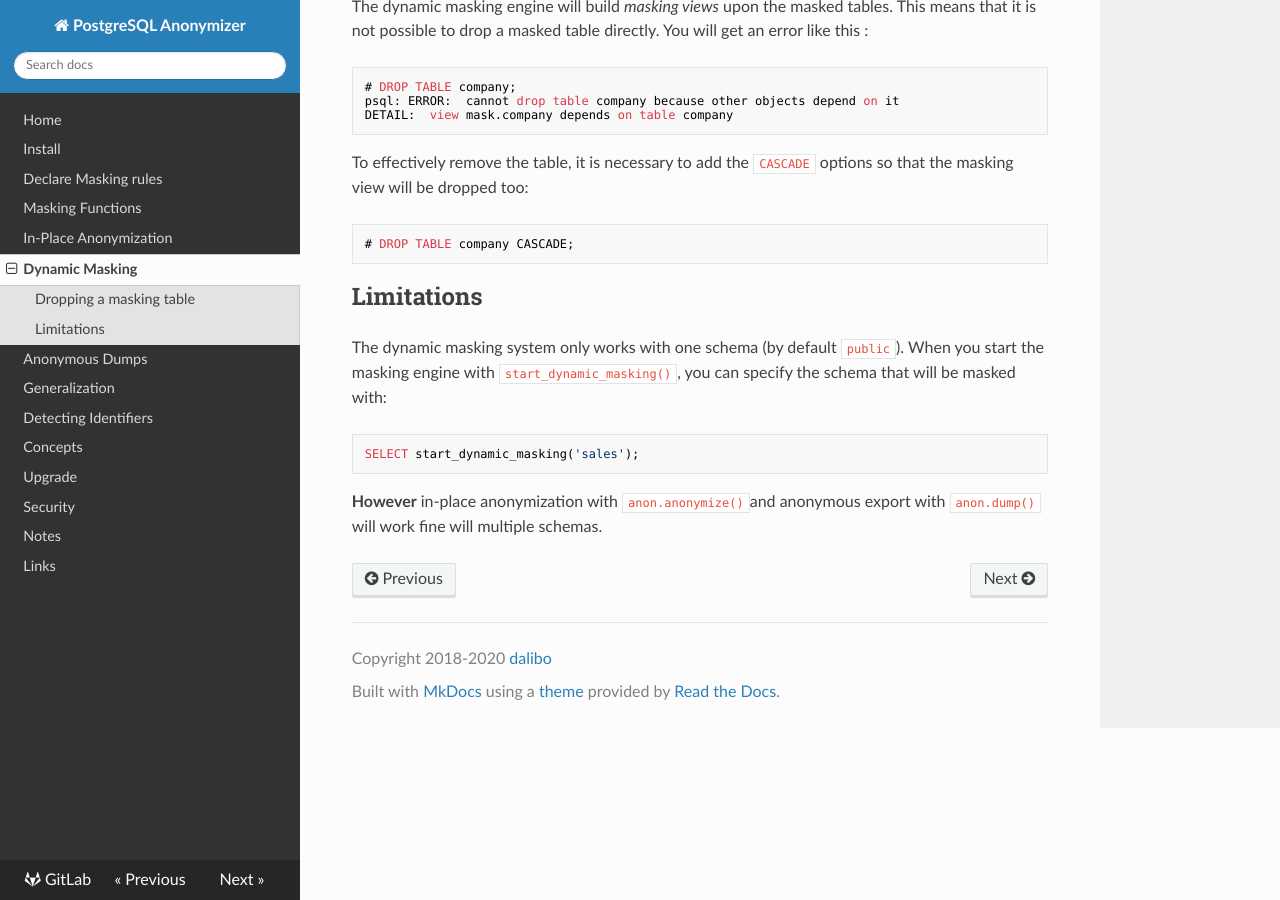
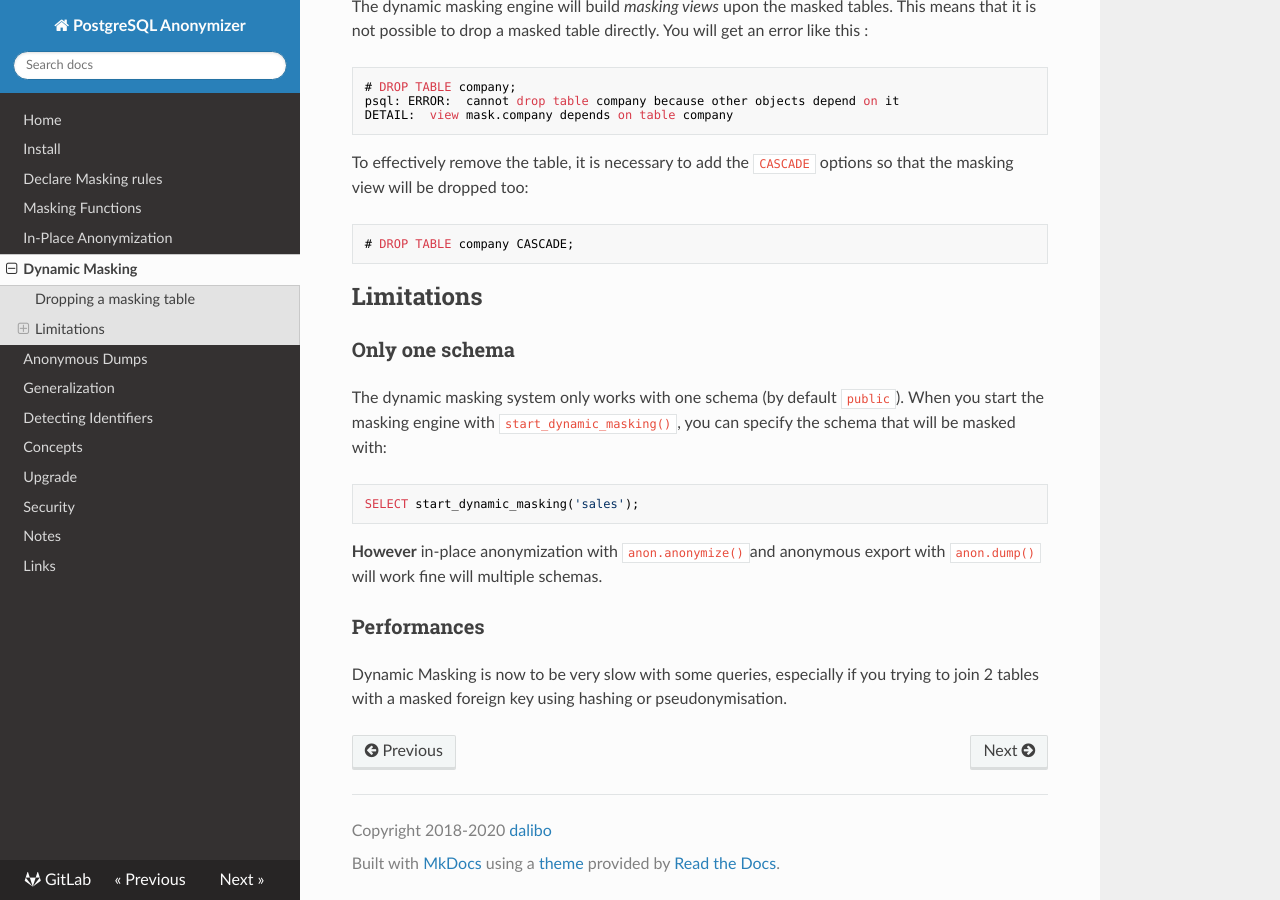
Before and after one commit to neondatabase/postgresql_anonymizer, an MkDocs documentation site: the page built from docs/dynamic_masking.md, in a window 1280 px wide and 900 px high, scrolled down 1079 px. Built offline with MkDocs 1.6.1, drawn with Linux system fonts in a browser that asks for light colours; nearby versions of some CDN libraries.

Commit message:
[doc] dynamic masking is slow with hashing

```diff
--- a/docs/dynamic_masking.md
+++ b/docs/dynamic_masking.md
@@ -80,6 +80,8 @@
 Limitations
 ------------------------------------------------------------------------------
 
+### Only one schema
+
 The dynamic masking system only works with one schema (by default `public`).
 When you start the masking engine with `start_dynamic_masking()`, you can
 specify the schema that will be masked with:
@@ -90,3 +92,9 @@
 
 **However** in-place anonymization with `anon.anonymize()`and anonymous export
 with `anon.dump()` will work fine will multiple schemas.
+
+### Performances
+
+Dynamic Masking is now to be very slow with some queries, especially if you
+trying to join 2 tables with a masked foreign key using hashing or
+pseudonymisation.
```
